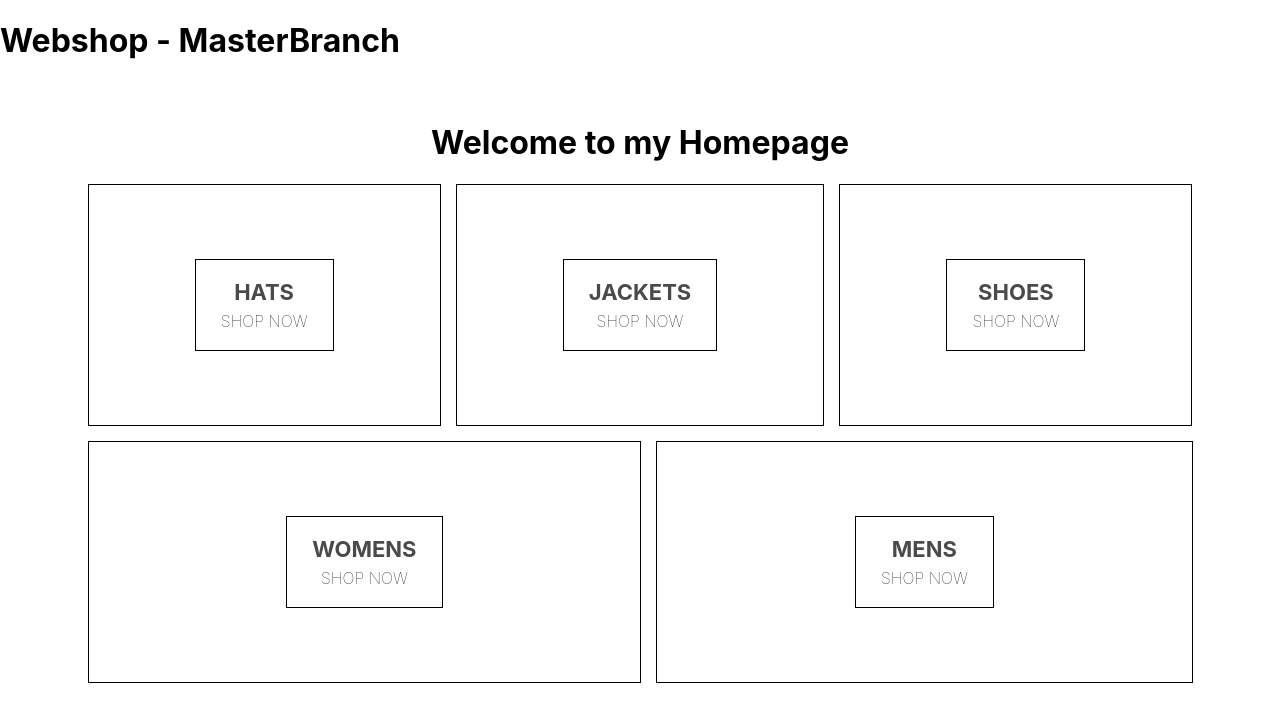
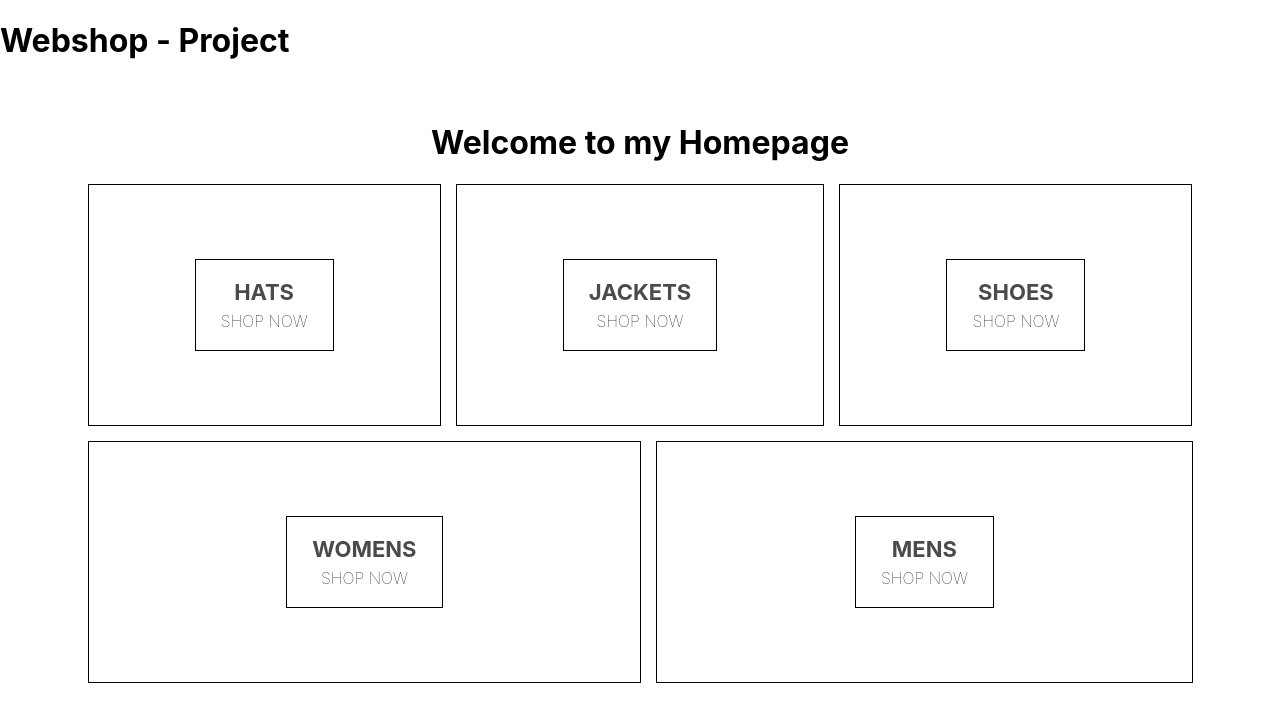
Before and after one commit to xAirx/ReactWebShopProject, a React (Create React App) app: page / in a window 1280 px wide. Shown: the top 722 px of the page. Built offline with nearby package versions, Linux system fonts and the light colour scheme.

Commit message:
heroku test

```diff
--- a/src/App.js
+++ b/src/App.js
@@ -41,7 +41,7 @@ function App() {
 
   return (
     <div>
-      <h1>Webshop - MasterBranch</h1>
+      <h1>Webshop - Project</h1>
       <Homepage />
       {/* <button onClick={methodDoesNotExist}>Test Sentry</button>; */}
     </div>
```
